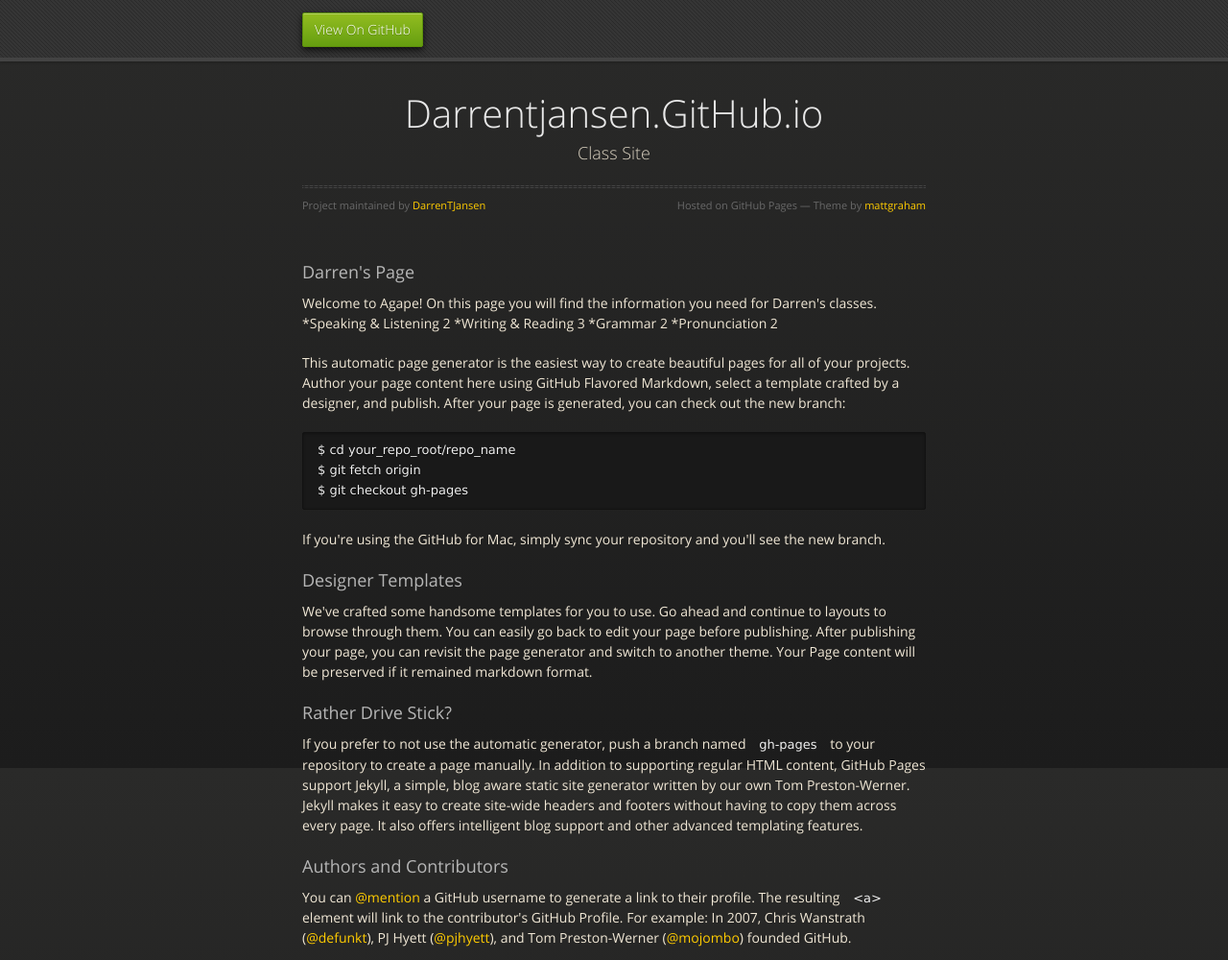
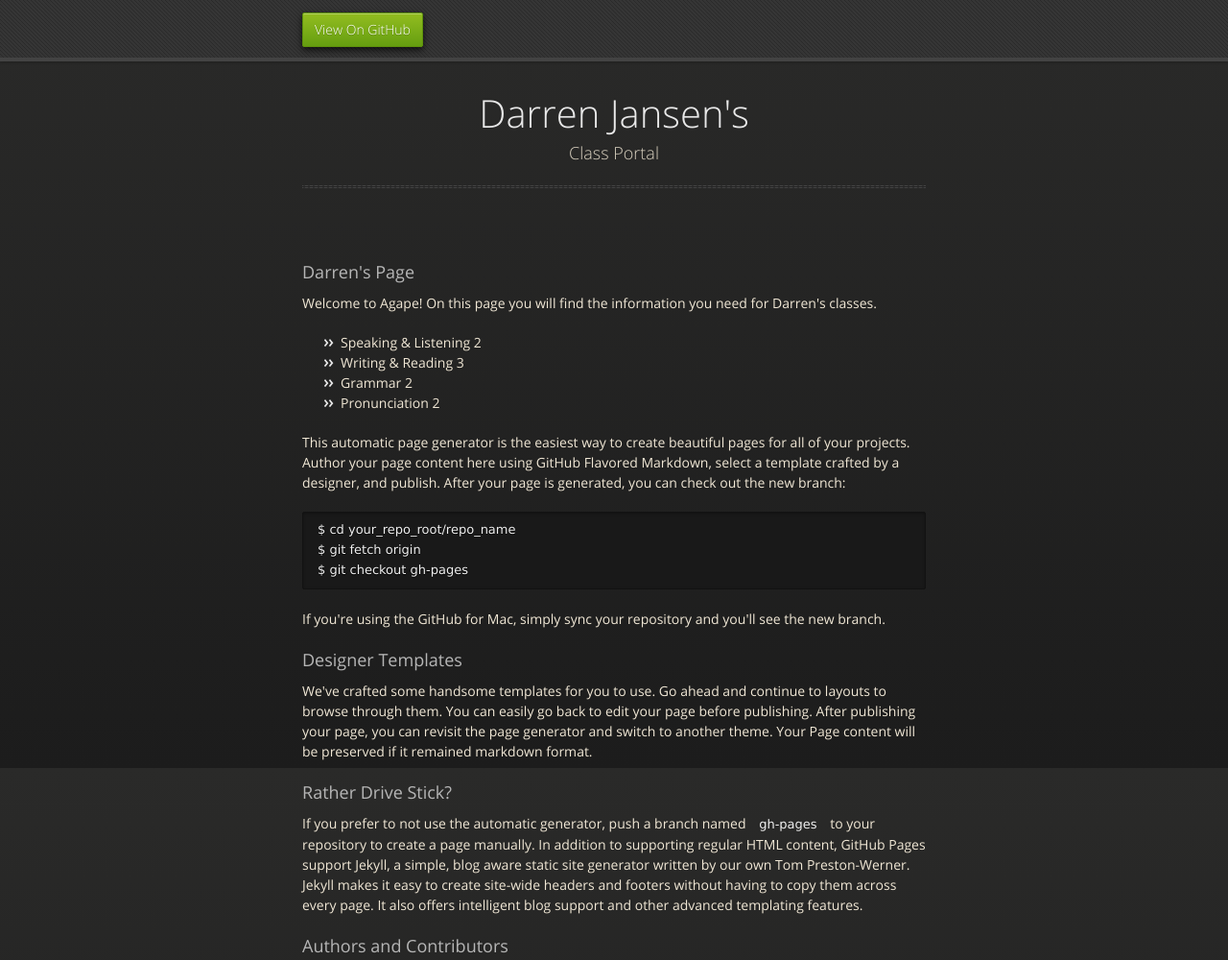
Before and after one commit to DarrenTJansen/DarrenTJansen.github.io, a plain HTML site: page index.html in a window 1280 px wide. Shown: the top 1000 px of the page at 96% size. Drawn offline with nearby package versions, Linux system fonts and the light colour scheme.

Commit message:
Update index.html

```diff
--- a/index.html
+++ b/index.html
@@ -3,7 +3,7 @@
   <head>
     <meta charset="utf-8">
     <meta http-equiv="X-UA-Compatible" content="chrome=1">
-    <title>Darrentjansen.GitHub.io by DarrenTJansen</title>
+    <title>Darren Jansen's Class Portal</title>
     <link rel="stylesheet" href="stylesheets/styles.css">
     <link rel="stylesheet" href="stylesheets/pygment_trac.css">
     <script src="https://ajax.googleapis.com/ajax/libs/jquery/1.7.1/jquery.min.js"></script>
@@ -28,21 +28,22 @@
 
       <section>
         <div id="title">
-          <h1>Darrentjansen.GitHub.io</h1>
-          <p>Class Site</p>
+          <h1>Darren Jansen's</h1>
+          <p>Class Portal</p>
           <hr>
-          <span class="credits left">Project maintained by <a href="https://github.com/DarrenTJansen">DarrenTJansen</a></span>
-          <span class="credits right">Hosted on GitHub Pages &mdash; Theme by <a href="https://twitter.com/michigangraham">mattgraham</a></span>
         </div>
 
         <h3>
 <a id="darrens-page" class="anchor" href="#darrens-page" aria-hidden="true"><span class="octicon octicon-link"></span></a>Darren's Page</h3>
 
-<p>Welcome to Agape! On this page you will find the information you need for Darren's classes.
-*Speaking &amp; Listening 2
-*Writing &amp; Reading 3
-*Grammar 2
-*Pronunciation 2</p>
+<p>Welcome to Agape! On this page you will find the information you need for Darren's classes.</p>
+
+<ul>
+<li>Speaking &amp; Listening 2</li>
+<li>Writing &amp; Reading 3</li>
+<li>Grammar 2</li>
+<li>Pronunciation 2</li>
+</ul>
 
 <p>This automatic page generator is the easiest way to create beautiful pages for all of your projects. Author your page content here using GitHub Flavored Markdown, select a template crafted by a designer, and publish. After your page is generated, you can check out the new branch:</p>
 
@@ -76,6 +77,7 @@ $ git checkout gh-pages
 
     </div>
     <!--[if !IE]><script>fixScale(document);</script><![endif]-->
-
+              <span class="credits left">Project maintained by <a href="https://github.com/DarrenTJansen">DarrenTJansen</a></span>
+          <span class="credits right">Hosted on GitHub Pages &mdash; Theme by <a href="https://twitter.com/michigangraham">mattgraham</a></span>
   </body>
 </html>
```
